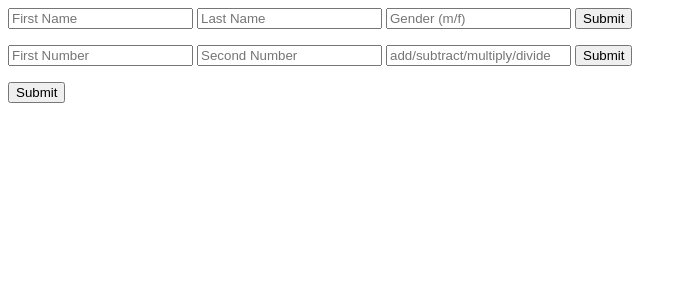
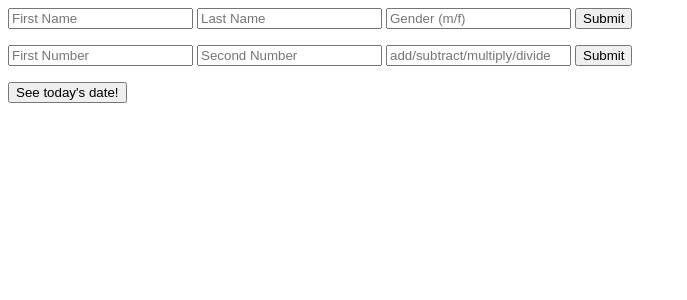
Before and after one commit to knweber/restful-flask, a Flask app: page / in a window 1280 px wide. Shown: the top 300 px of the page, without its empty margins (0-687 px from the left). Run offline with Flask 2, Linux system fonts and the light colour scheme.

Commit message:
Fix date functionality

```diff
--- a/app/templates/index.html
+++ b/app/templates/index.html
@@ -12,6 +12,6 @@
     <input type="submit"/>
   </form>
 
-  <form class="date-form" action="/date" method="post">
-    <input type="submit">
+  <form action="{{ url_for('date') }}" method="post">
+    <input type="submit" value="See today's date!">
   </form>
--- a/app/views.py
+++ b/app/views.py
@@ -38,7 +38,7 @@ def hello():
     name = convert_name(firstname,lastname,gender)
     return render_template('hello.html',name=name)
 
-@app.route('/date', methods=['POST'])
+@app.route('/date', methods=['GET','POST'])
 def date():
-    date_obj = {'today': datetime.now().strftime('%Y-%m-%d')}
-    return (jsonify({'date_obj':date_obj}), 200)
+    date_value = datetime.now().strftime('%Y-%m-%d')
+    return render_template('date.html', date_value=date_value)
```
Also changed, not shown: 1 other file.
